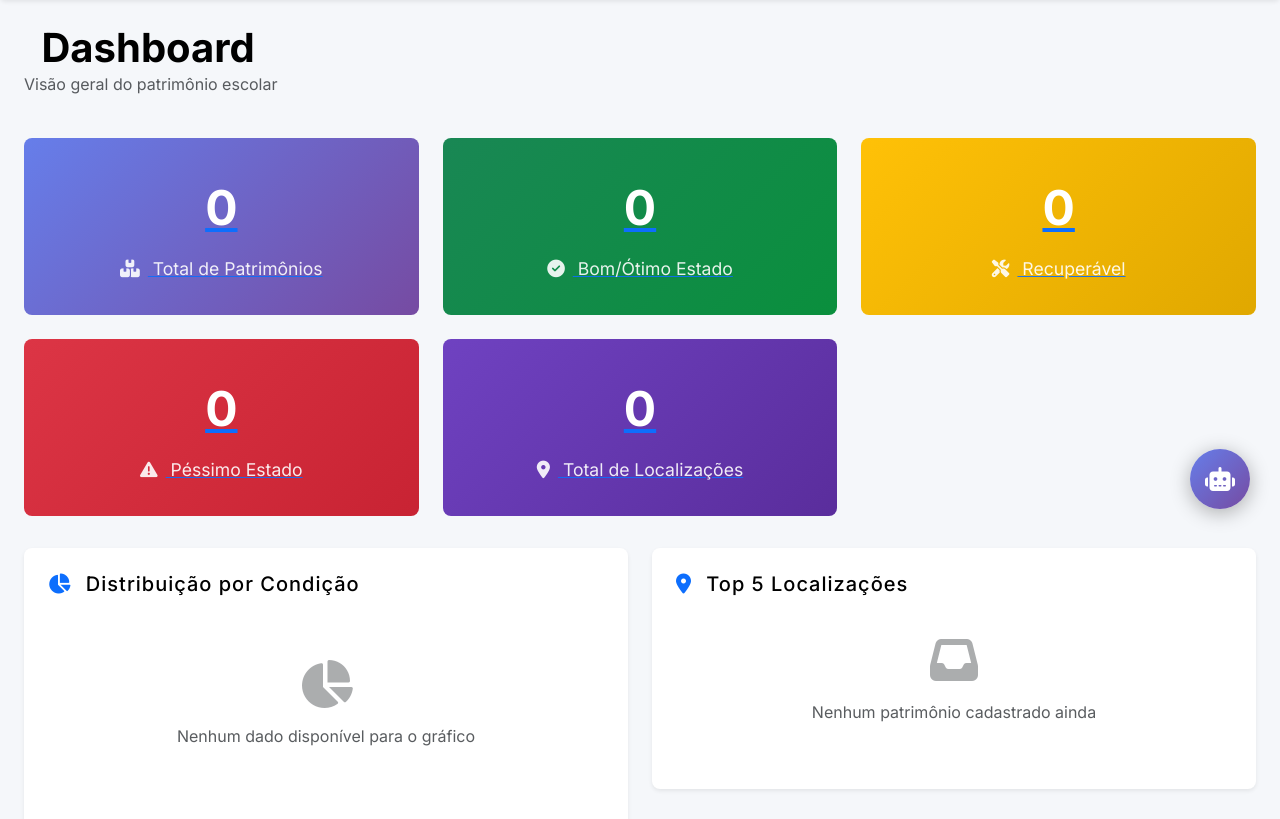
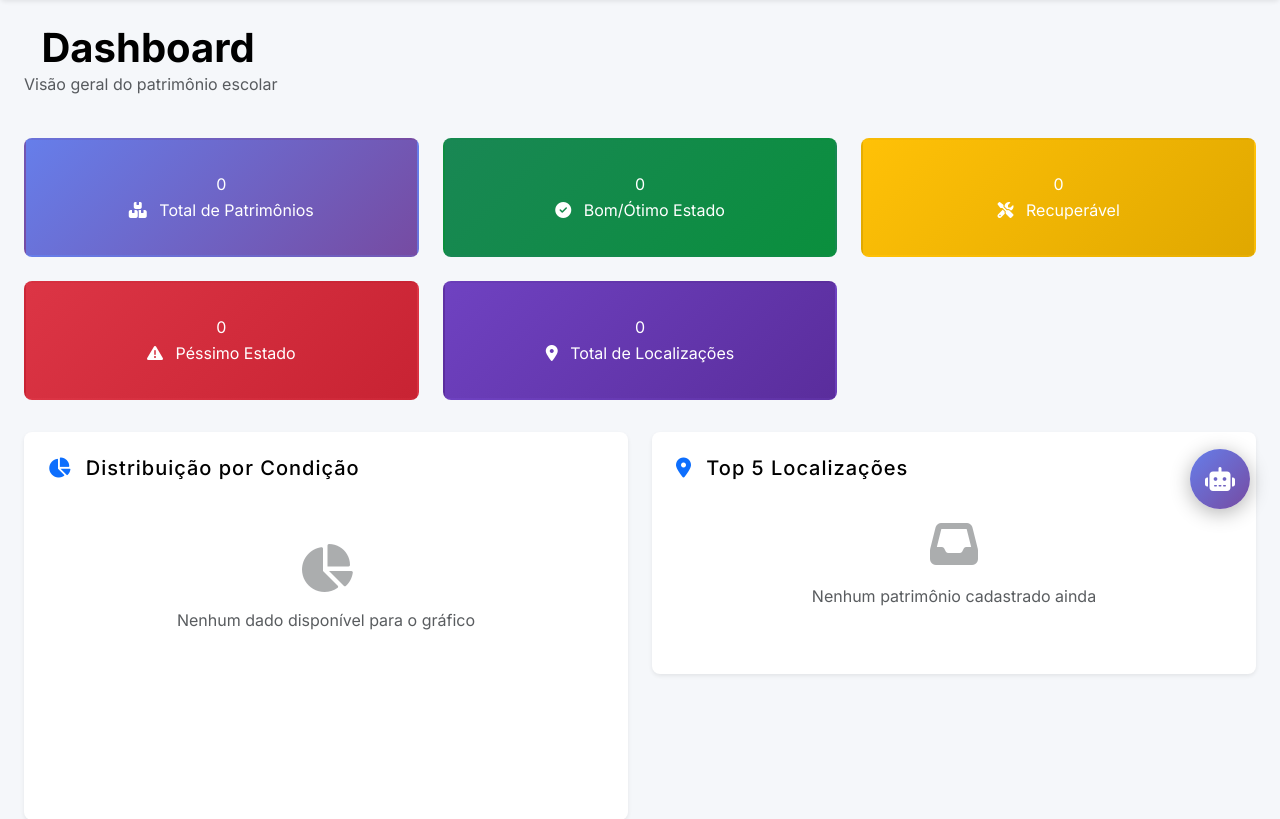
Before and after one commit to VictorDnzb/CASP, a Flask app: page /dashboard in a window 1280 px wide. Shown: the part 261-1080 px from the top of the page. Run offline with Flask 3, Linux system fonts and the light colour scheme; the visitor is signed in with stand-in values (Sample User, id 1); data that the repository does not hold is empty.

Commit message:
Update style.css

```diff
--- a/CASP/CASP/SRC/static/css/style.css
+++ b/CASP/CASP/SRC/static/css/style.css
@@ -247,20 +247,28 @@ body {
     transition: background-color 0.2s ease;
 }
 
-.stats-card:hover {
-    transform: translateY(-5px);
-    box-shadow: var(--box-shadow-lg);
+.stats-card-link {
+    text-decoration: none;
+    color: inherit;
+    display: block;
+    transition: all 0.3s ease;
 }
 
-.stats-number {
-    font-size: 3rem;
-    font-weight: 700;
-    margin-bottom: 0.5rem;
+.stats-card-link:hover {
+    text-decoration: none;
+    color: inherit;
+    transform: translateY(-5px);
 }
 
-.stats-label {
-    font-size: 1.1rem;
-    opacity: 0.9;
+.stats-card {
+    cursor: pointer;
+    transition: all 0.3s ease;
+    border: 2px solid transparent;
+}
+
+.stats-card-link:hover .stats-card {
+    border-color: rgba(255, 255, 255, 0.3);
+    box-shadow: 0 8px 25px rgba(0, 0, 0, 0.15);
 }
 
 .image-preview {
```
Also changed, not shown: other parts of CASP/CASP/SRC/static/css/style.css (+34 -4 lines).
